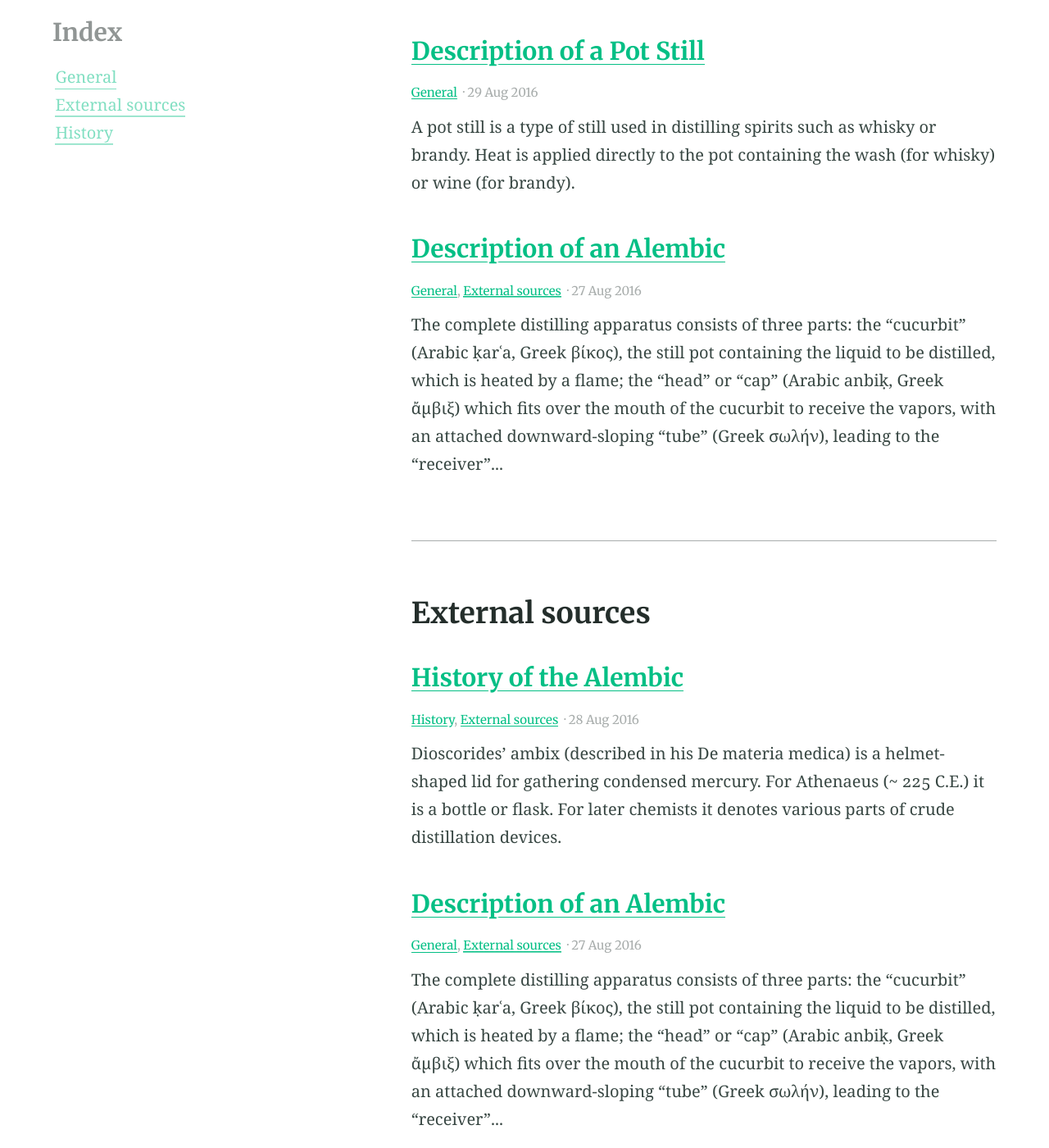
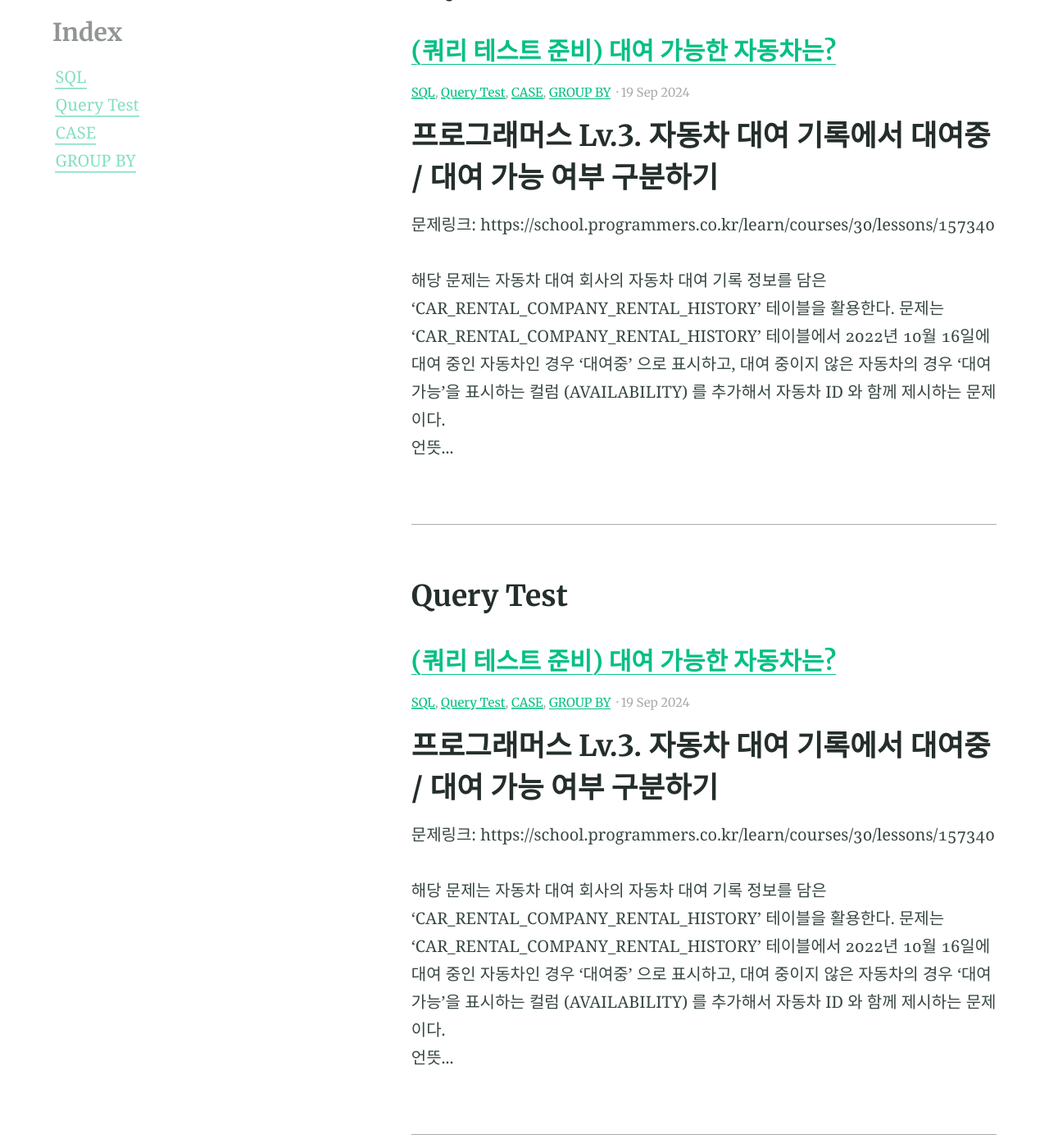
Before and after one commit to JulianProgress/julianprogress.github.io, a Jekyll site: the page built from categories.md, in a window 1280 px wide and 1400 px high, scrolled down 209 px. Shown: the whole window at 82% size. Built offline with Jekyll 4.4.1, drawn with Linux system fonts in a browser that asks for light colours; some of the changed text lies outside the part shown.

Commit message:
query answer 1 post

````diff
--- a/_config.yml
+++ b/_config.yml
@@ -39,10 +39,10 @@ paginate: 2 # jekyll-paginate > items per page
 paginate_path: blog/page:num # jekyll-paginate > blog page
 jekyll-mentions: https://twitter.com # jekyll-mentions > service used when @replying
 twitter:
-  username: DavidDarnes # jekyll-seo-tag > Owners twitter username
-author: DavidDarnes # jekyll-seo-tag > default author
+  username: JulianKwon # jekyll-seo-tag > Owners twitter username
+author: JulianKwon # jekyll-seo-tag > default author
 social: # jekyll-seo-tag > social overrides
-  name: David Darnes # jekyll-seo-tag > real name
+  name: Junhyung Kwon # jekyll-seo-tag > real name
   links:  # jekyll-seo-tag > social aliases (sameAs)
     - https://twitter.com/DavidDarnes
     - https://www.facebook.com/daviddarnes
@@ -135,7 +135,7 @@ navigation_header:
   url: https://github.com/daviddarnes/alembic
 
 navigation_footer:
-- title: Created by David Darnes
+- title: Blog by Julian Kwon
   url: https://darn.es
 
 social_links: # Appears in sidebar. Set the urls then uncomment and comment out as desired
--- a/_posts/2016-08-27-example-post-one.md
+++ /dev/null
@@ -1,15 +0,0 @@
----
-title: Description of an Alembic
-categories:
-- General
-- External sources
-feature_image: "https://picsum.photos/2560/600?image=872"
----
-
-The complete distilling apparatus consists of three parts: the "cucurbit" (Arabic ḳarʿa, Greek βίκος), the still pot containing the liquid to be distilled, which is heated by a flame; the "head" or "cap" (Arabic anbiḳ, Greek ἄμβιξ) which fits over the mouth of the cucurbit to receive the vapors, with an attached downward-sloping "tube" (Greek σωλήν), leading to the "receiver" (Arabic ḳābila, Greek ἄγγος or φιάλη) container.
-
-<!-- more -->
-
-Retorts have the "cap" and the "cucurbit" made into one. The anbik is also called the raʾs (head) of the cucurbit. The liquid in the cucurbit is heated or boiled; the vapour rises into the anbik, where it cools by contact with the walls and condenses, running down the spout into the receiver. A modern descendant of the alembic is the pot still, used to produce distilled beverages.
-
-_Originally from [Alembic - Wikipedia](https://en.wikipedia.org/wiki/Alembic)_
--- a/_posts/2016-08-28-example-post-two.md
+++ /dev/null
@@ -1,18 +0,0 @@
----
-title: History of the Alembic
-categories:
-- History
-- External sources
-feature_text: |
-  The History of the Alembic tool
----
-
-Dioscorides' ambix (described in his De materia medica) is a helmet-shaped lid for gathering condensed mercury. For Athenaeus (~ 225 C.E.) it is a bottle or flask. For later chemists it denotes various parts of crude distillation devices.
-
-<!-- more -->
-
-Alembic drawings appear in works of Cleopatra the Alchemist, Synesius, and Zosimos of Panopolis. There were alembics with two (dibikos) and three (tribikos) receivers.[4] According to Zosimos of Panopolis, the alembic was invented by Mary the Jewess.[5]
-
-The anbik is described by Ibn al-Awwam in his Kitab al-Filaha (Book of Agriculture), where he explains how rose-water is distilled. Amongst others, it is mentioned in the Mafatih al-Ulum (Key of Sciences) of Khwarizmi and the Kitab al-Asrar (Book of Secrets) of Al-Razi. Some illustrations occur in the Latin translations of works which are attributed to Geber.[2]
-
-_Originally from [Alembic - Wikipedia](https://en.wikipedia.org/wiki/Alembic)_
--- a/_posts/2016-08-29-example-post-three.md
+++ /dev/null
@@ -1,18 +0,0 @@
----
-title: Description of a Pot Still
-categories:
-- General
-excerpt: |
-  A pot still is a type of still used in distilling spirits such as whisky or brandy. Heat is applied directly to the pot containing the wash (for whisky) or wine (for brandy).
-feature_text: |
-  ## The Pot Still
-  The modern pot still is a descendant of the alembic, an earlier distillation device
-feature_image: "https://picsum.photos/2560/600?image=733"
-image: "https://picsum.photos/2560/600?image=733"
----
-
-A pot still is a type of still used in distilling spirits such as whisky or brandy. Heat is applied directly to the pot containing the wash (for whisky) or wine (for brandy). This is called a batch distillation (as opposed to a continuous distillation).
-
-At standard atmospheric pressure, alcohol boils at 78 °C (172 °F), while water boils at 100 °C (212 °F). During distillation, the vapour contains more alcohol than the liquid. When the vapours are condensed, the resulting liquid contains a higher concentration of alcohol. In the pot still, the alcohol and water vapour combine with esters and flow from the still through the condensing coil. There they condense into the first distillation liquid, the so-called "low wines". The low wines have a strength of about 25–35% alcohol by volume, and flow into a second still. It is then distilled a second time to produce the colourless spirit, collected at about 70% alcohol by volume. Colour is added through maturation in an oak aging barrel, and develops over time.
-
-The modern pot still is a descendant of the alembic, an earlier distillation device.
--- /dev/null
+++ b/_posts/2024-09-19-query-answer1.md
@@ -0,0 +1,54 @@
+---
+title: (쿼리 테스트 준비) 대여 가능한 자동차는?
+categories:
+- SQL
+- Query Test
+- CASE
+- GROUP BY
+feature_image: "https://picsum.photos/2560/600?image=872"
+---
+
+## 프로그래머스 Lv.3. 자동차 대여 기록에서 대여중 / 대여 가능 여부 구분하기
+문제링크: https://school.programmers.co.kr/learn/courses/30/lessons/157340
+
+해당 문제는 자동차 대여 회사의 자동차 대여 기록 정보를 담은 'CAR_RENTAL_COMPANY_RENTAL_HISTORY' 테이블을 활용한다. 문제는 'CAR_RENTAL_COMPANY_RENTAL_HISTORY' 테이블에서 2022년 10월 16일에 대여 중인 자동차인 경우 '대여중' 으로 표시하고, 대여 중이지 않은 자동차의 경우 '대여 가능'을 표시하는 컬럼 (AVAILABILITY) 를 추가해서 자동차 ID 와 함께 제시하는 문제이다.
+언뜻 생각해보면 쉽다고 느껴지지만, 사실 고려해야될 사항이 있다.
+
+이 문제는 CASE와 GROUP BY 를 사용해 차량 ID 별로 해당일에 대여중인지 확인을 해야 한다.
+
+### 1. CASE 문
+우선 차량이 해당 날짜에 대여중인지를 알기 위해서는 START_DATE와 END_DATE를 활용해야 한다.
+그래서 만약 START_DATE와 END_DATE 사이에 '2022-10-16' 이 위치하면 대여중, 그렇지 않으면 대여 가능으로 표기하면 된다.
+
+```SQL
+CASE
+    WHEN '2022-10-16' BETWEEN START_DATE AND END_DATE THEN '대여중'
+    ELSE '대여 가능'
+END
+```
+
+### 2. GROUP BY
+'CAR_RENTAL_COMPANY_RENTAL_HISTORY' 테이블은 모든 차량 대여 기록이 담겨 있기 때문에 특정 차량이 여러 번 대여되었을 가능성도 있다. 그렇기 때문에 차량 별로 대여중/대여 가능을 표기해야 하므로 GROUP BY 절을 사용해 CAR_ID 별로 정보를 묶어준다.
+
+```SQL
+SELECT DISTINCT CAR_ID,
+    CASE
+        WHEN '2022-10-16' BETWEEN START_DATE AND END_DATE THEN '대여중'
+        ELSE '대여 가능'
+    END AS AVAILABILITY
+FROM CAR_RENTAL_COMPANY_RENTAL_HISTORY
+GROUP BY CAR_ID
+ORDER BY CAR_ID DESC;
+```
+---
+### One more thing..
+하지만 여기서 끝이 아니다. 이렇게만 끝내면 올바르게 표기된것으로 착각할만 하다. 문제는 '한 차량이 여러번 대여되었을 가능성' 이다. 그렇기 때문에 대여 기록 중 특정 차량이 한번이라도 2022년 10월 16일에 대여된 기록이 있다면, '대여중' 으로 표기 해야한다는 점이다.
+이를 해결하기 위해서는 ```WHEN '2022-10-16' BETWEEN START_DATE AND END_DATE THEN '대여중'``` 부분에 약간의 수정이 필요하다.
+```SQL
+CASE
+    WHEN MAX(CASE WHEN '2022-10-16' BETWEEN START_DATE AND END_DATE THEN 1 ELSE 0 END) = 1
+    THEN '대여중'
+    ELSE '대여 가능'
+END
+```
+이렇게 case 문을 바꾸게 되면 ```MAX(...)``` 내부 절에서 한번이라도 2022-10-16 이 start date 와 end date 사이에 있었을 때 1을 반환하게 된다. 다시말해 '대여 가능' 차량은 2022-10-16 이 START_DATE, END_DATE 사이에 한번도 위치해 있지 않았으므로, 0만 반환하게 되며, ```MAX(0...)``` 은 0이므로 '대여 가능' 으로 분류된다.
````
Also changed, not shown: __working/2024-09-14-as-da.md (added, +66 -0 lines), __working/2024-09-18-subquery.md (added, +11 -0 lines), __working/2024-09-24-date.md (added, +39 -0 lines), __working/2024-09-24-wau.md (added, +29 -0 lines), index.md (+2 -2 lines), _posts/image.png (added), 1 other file.
